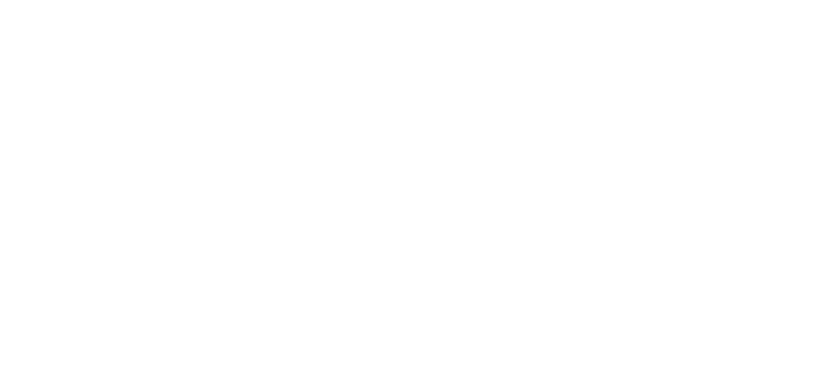
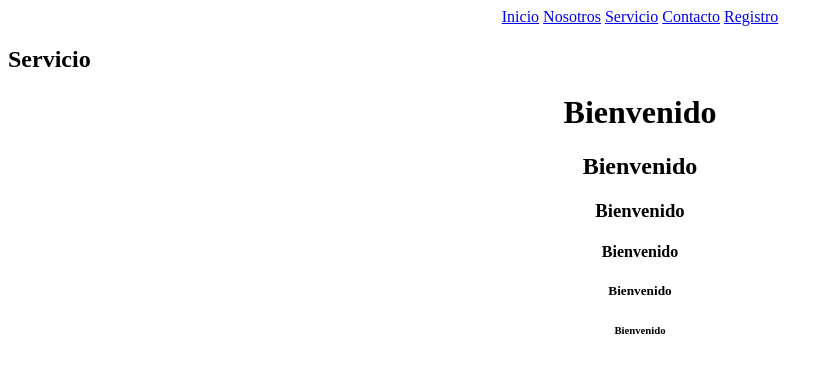
Before and after one commit to YukiAlv/ciencia1-1, a plain HTML site: page servicio.html in a window 1280 px wide. Shown: the whole page, without its empty margins (0-832 px from the left). Drawn offline with Linux system fonts and the light colour scheme.

Commit message:
Esta es la nueva version hasta ahoritao Nota: Voy hacer unas modificaciones por erroreso

```diff
--- a/servicio.html
+++ b/servicio.html
@@ -1,3 +1,29 @@
 <html>
+    <head>
+        <title>Servicio</title>
+    </head>
 
+    <p>
+        <nav><center>
+        <a href="pagina.html">Inicio</a>
+        <a href="nosotros.html">Nosotros</a>
+        <a href="servicio.html">Servicio</a>
+        <a href="contacto.html">Contacto</a>
+        <a href="registro.html">Registro</a>
+        </center>
+        </nav>
+    </p>
+    <h2>Servicio</h2>
+    <body>
+    <center>
+
+    <h1>Bienvenido</h1>
+    <h2>Bienvenido</h2>
+    <h3>Bienvenido</h3>
+    <h4>Bienvenido</h4>
+    <h5>Bienvenido</h5>
+    <h6>Bienvenido</h6>
+    </center>
+    </body>
+    <!--<a href="pagina.html">INICIO</a>-->
 </html>
```
